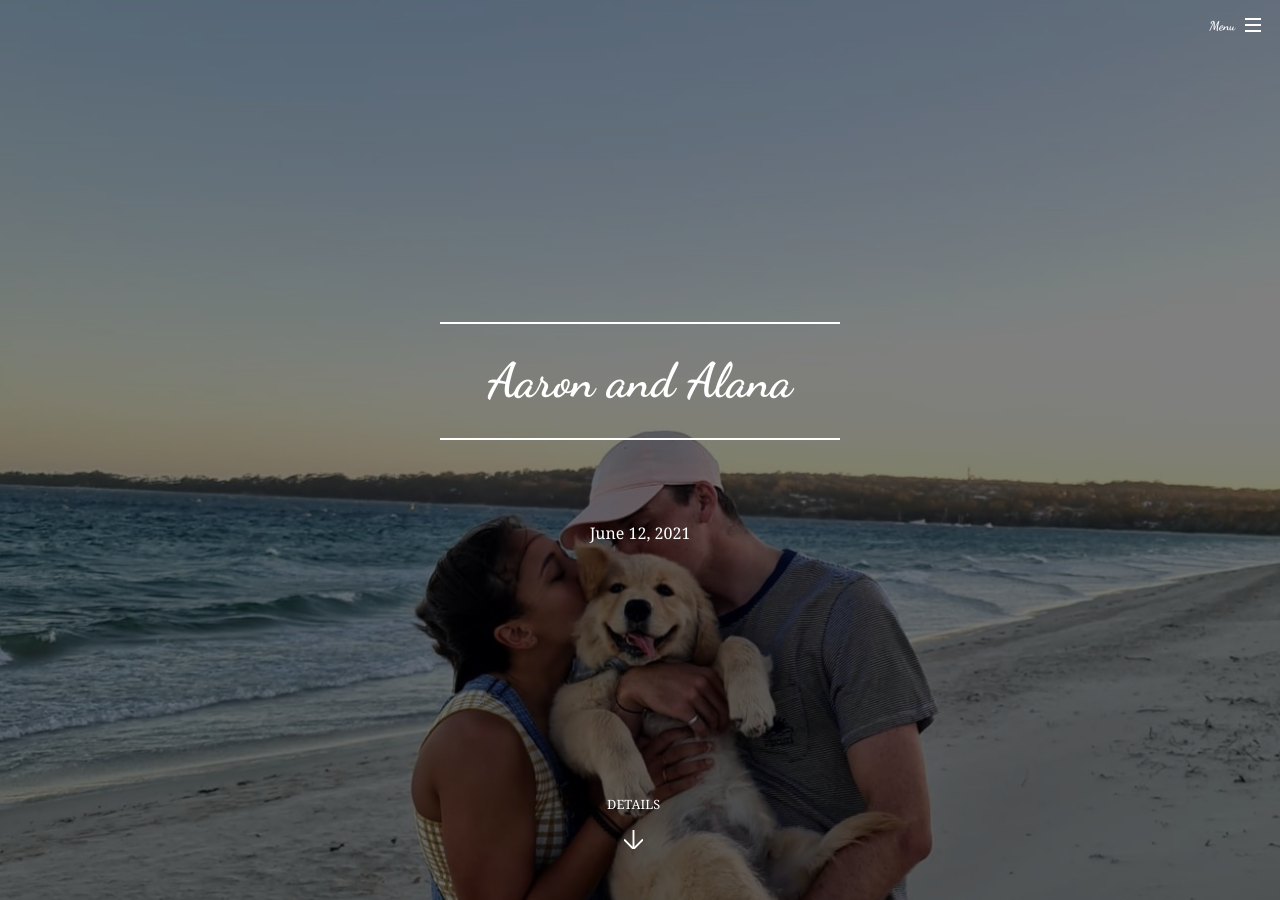
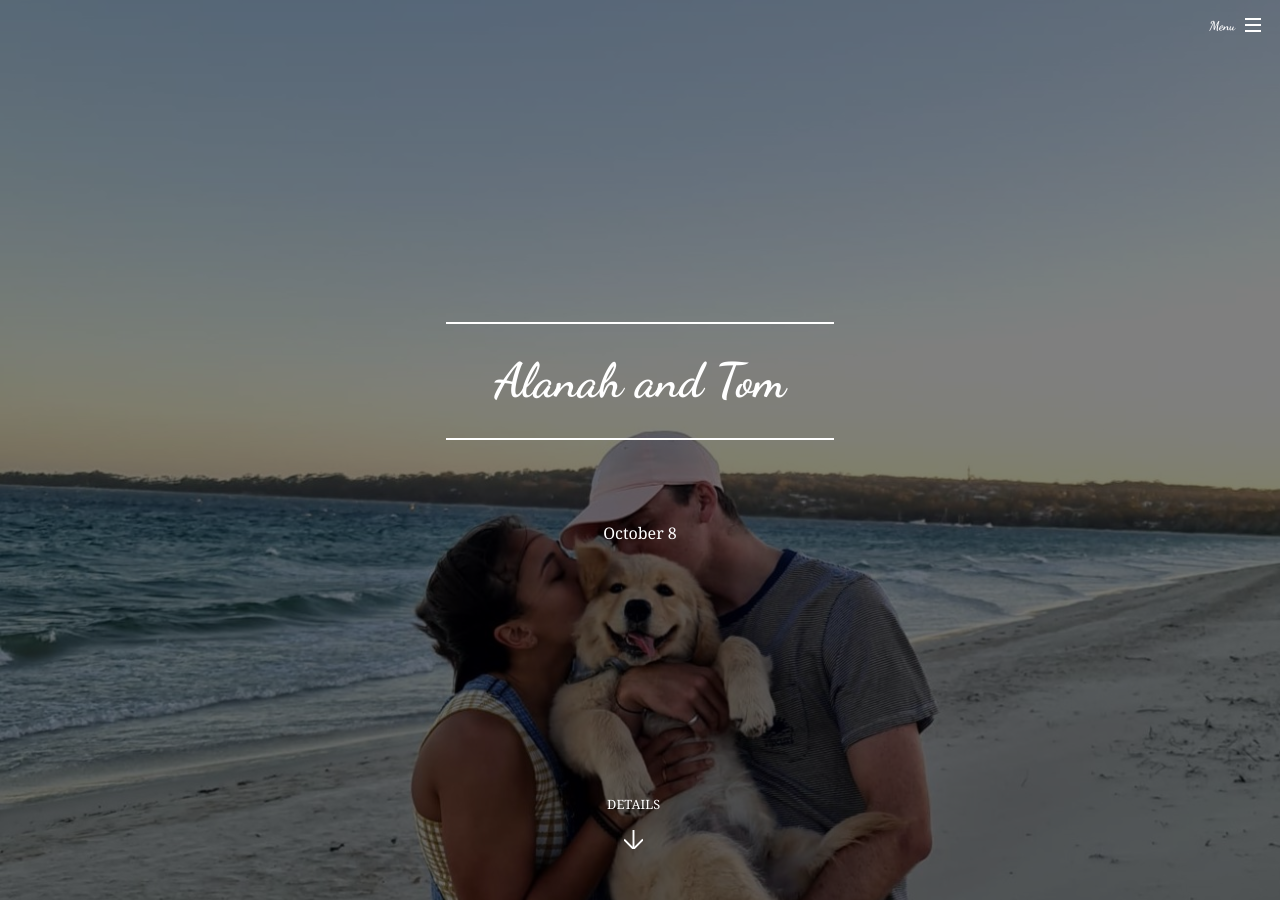
Before and after one commit to mongerrr/alanatom, a Jekyll site: the page built from index.html, in a window 1280 px wide and 900 px high. Built offline with Jekyll 4.4.1, drawn with Linux system fonts in a browser that asks for light colours.

Commit message:
Update _config.yml

```diff
--- a/_config.yml
+++ b/_config.yml
@@ -1,24 +1,24 @@
 # Welcome to Jekyll!
 
 # Site settings
-title: "Aaron and Alana"
+title: "Alanah and Tom"
 description: |
-  June 12, 2021
+  October 8
 owner: Aaron Monger
-first_published: 2020 # if migrating another site, the year of your first publish
-email: amonger@gmail.com
+first_published: 2022 # if migrating another site, the year of your first publish
+email: allymonger@gmail.com
 baseurl: "" # the subpath of your site, e.g. /blog
-url: "https://aaronandalana.wedding" # the base hostname & protocol for your site
+url: "https://mycoyne.net" # the base hostname & protocol for your site
 
 google_analytics: UA-79603429-1
 
 social:
   #github: https://github.com/
   #linkedin-square: https://linkedin.com/in/<username>
-  facebook-official: https://facebook.com/alana.h4
+  facebook-official: https://facebook.com/allymonger
   #email: /contact/
   #flickr:
-  instagram: https://instagram.com/benjamin_the_doggo
+  instagram: https://instagram.com/alanahbanana__
   #youtube-square:
   #spotify:
   #stack-overflow:
```
